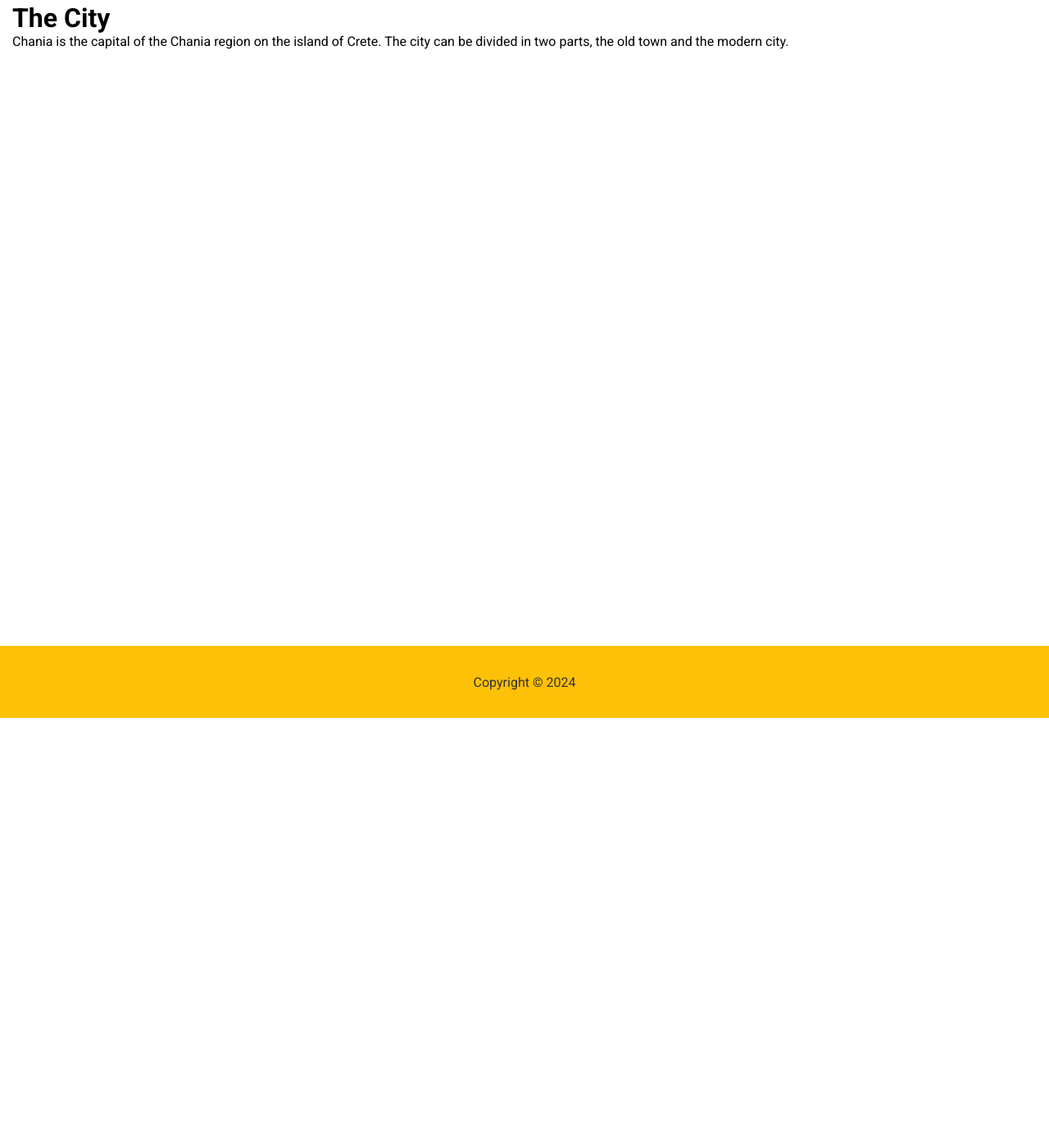
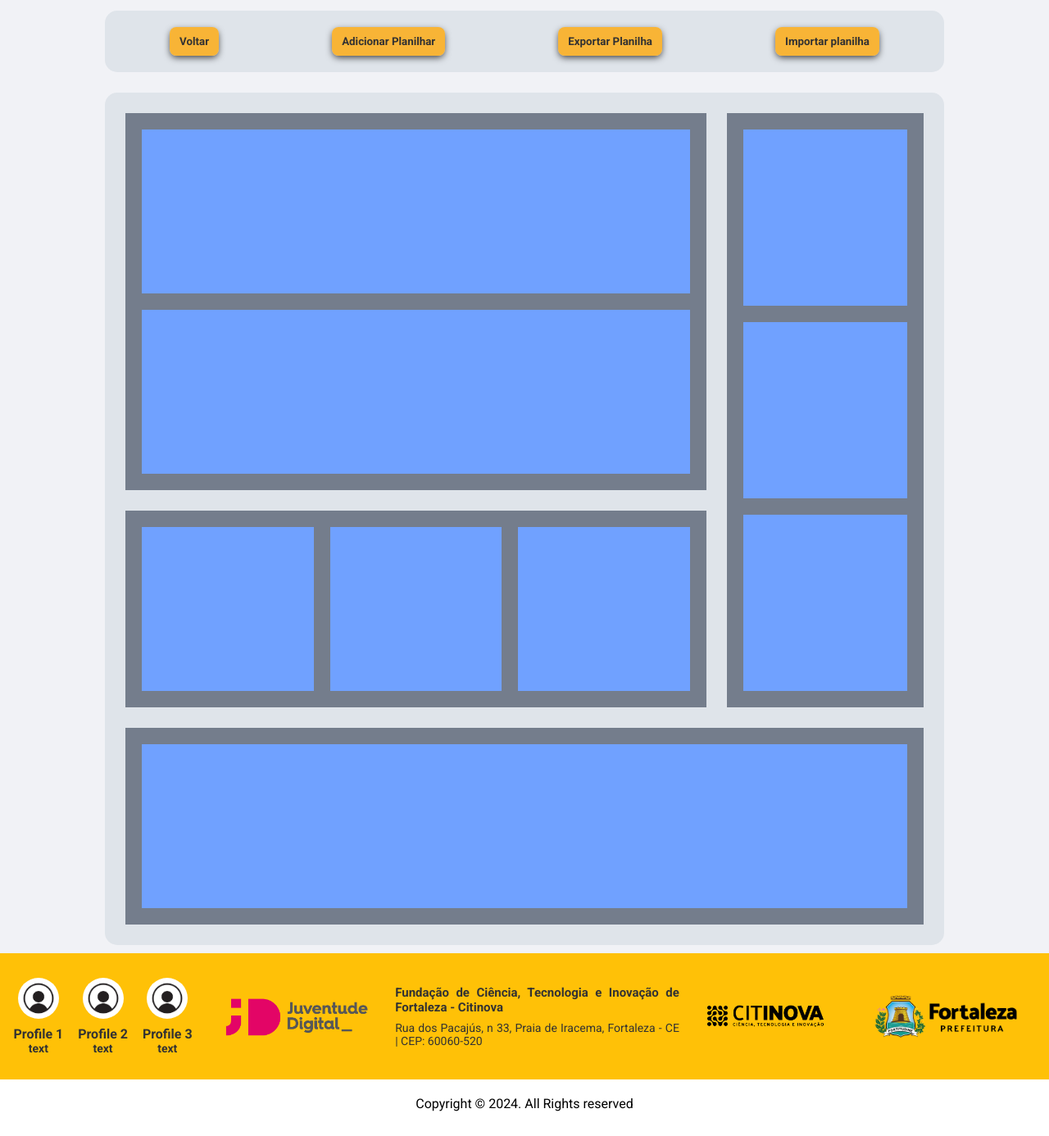
Before and after one commit to peddrobatista/Projetos_UI, a plain HTML site: page B.I_JD/index.html in a window 1280 px wide. Shown: the part 100-1486 px from the top of the page at 82% size. Before the commit the page ends 976 px from the top, so only its background shows below. Drawn offline with Linux system fonts and the light colour scheme.

Commit message:
Estizando a grid...

```diff
--- a/B.I_JD/index.html
+++ b/B.I_JD/index.html
@@ -4,22 +4,95 @@
     <meta charset="UTF-8">
     <meta name="viewport" content="width=device-width, initial-scale=1.0">
     <link rel="stylesheet" href="styles.css">
-    <title>Document</title>
+    <title>Dashboard</title>
 </head>
 <body>
     <div class="header ">
-        <img src="images/logo-jdRosa 1.png" alt="logo-jdRosa" width="170">
+        <img src="images/logo-jdRosa.png" alt="logo-jdRosa" width="170">
         <h1>Estatísticas</h1>
         <img src="images/logo_prefeitura.png" alt="logo_prefeitura" width="180">
     </div>
-    <div class="row">
-        <div class="col-12 col-s-12">
-            <h1>The City</h1>
-            <p>Chania is the capital of the Chania region on the island of Crete. The city can be divided in two parts, the old town and the modern city.</p>
+    <section>
+        <div class="container">
+            <menu>
+                <ul>
+                    <li><button>Voltar</button></li>
+                    <li><button>Adicionar Planilhar</button></li>
+                    <li><button>Exportar Planilha</button></li>
+                    <li><button>Importar planilha</button></li>
+                </ul>
+            </menu>
+            <div class="grid-container">
+                    <div class="grid-item i1">
+                        <div class="gi g1"></div>
+                        <div class="gi g2"></div>
+                    </div>
+                    <div class="grid-item i2">
+                        <div class="gi g1"></div>
+                        <div class="gi g2"></div>
+                        <div class="gi g3"></div>
+                    </div>
+                    <div class="grid-item i3">
+                        <div class="gi g1"></div>
+                        <div class="gi g2"></div>
+                        <div class="gi g3"></div>
+                    </div>
+                    <div class="grid-item i4">
+                        <div class="gi g1"></div>
+                    </div>
+            </div>
         </div>
-    </div>
-    <div class="footer">
-        <p>Copyright &copy; 2024</p>
+    </section>
+    <footer>
+        <div class="container">
+            <div class="sec profiles">
+                <div class="container">
+                    <div class="profile">
+                        <div class="img">
+                            <img src="./images/user_avater.jpg" alt="profile" width="50px">
+                        </div>
+                        <div class="text">
+                            <h4>Profile 1</h4>
+                            <p>text</p>
+                        </div>
+                    </div>
+                    <div class="profile">
+                        <div class="img">
+                            <img src="./images/user_avater.jpg" alt="profile" width="50px">
+                        </div>
+                        <div class="text">
+                            <h4>Profile 2</h4>
+                            <p>text</p>
+                        </div>
+                    </div>
+                    <div class="profile">
+                        <div class="img">
+                            <img src="./images/user_avater.jpg" alt="profile" width="50px">
+                        </div>
+                        <div class="text">
+                            <h4>Profile 3</h4>
+                            <p>text</p>
+                        </div>
+                    </div>
+                </div>
+            </div>
+            <div class="sec logos jd">
+                <img src="./images/logo-jdRosa.png" alt="logo-jdRosa" width="180">
+            </div>
+            <div class=" sec endereco">
+                <h2>Fundação de Ciência, Tecnologia e Inovação de Fortaleza - Citinova</h2>
+                <p>Rua dos Pacajús, n 33, Praia de Iracema, Fortaleza - CE | CEP: 60060-520 </p>
+            </div>
+            <div class="sec logos citinova">
+                <img src="./images/citinova.png" alt="logo-citinova" width="200">
+            </div>
+            <div class="sec logos prefeitura">
+                <img src="./images/logo_prefeitura.png" alt="logo-prefeitura" width="200">
+            </div>
+        </div>
+    </footer>
+    <div class="copyrightText">
+        <p>Copyright &copy; 2024. All Rights reserved</p>
     </div>
 </body>
 </html>
--- a/B.I_JD/styles.css
+++ b/B.I_JD/styles.css
@@ -3,103 +3,273 @@
     margin: 0;
     padding: 0;
     box-sizing: border-box;
+    font-family: "Roboto", sans-serif;
 }
-.row {
-    height: 100vh;
-}
-.row::after {
-    content: "";
-    clear: both;
-    display: table;
+body {
+  background: #f1f2f6;
 }
 
-[class*="col-"] {
-    float: left;
-    padding: 15px;
+.header {
+  background-color: #ffc107;
+  color: #333232;
+  display: flex;
+  justify-content: space-between;
+  align-items: center;
+  padding: 15px;
+  height: 11vh;
+  width: 100%;
 }
 
-html {
-    font-family: "Roboto", sans-serif;
+/* Configurações do menu */
+menu ul {
+  background-color: #dfe4ea;
+  list-style: none;
+  width: 80%;
+  margin: 25px auto 25px auto;
+  padding: 10px;
+  display: flex;
+  justify-content: space-around;
+  align-items: center;
+  border-radius: 15px;
+}
+menu ul li {
+  display: inline-block;
+}
+menu ul li button {
+  margin: 10px 12px;
+  padding: 10px 12px;
+  border-radius: 8px;
+  outline: none;
+  border: none;
+  background: #ffa602c5;
+  color: #333232;
+  font-weight: 600;
+  box-shadow: 0px 3px 8px -1px rgba(0,0,0,0.75);
 }
 
-  .header {
-    background-color: #ffc107;
-    color: #333232;
-    display: flex;
-    justify-content: space-between;
-    align-items: center;
-    padding: 15px;
-    height: 11vh;
+/* Configuranções do container e grid */
+section .container {
+  min-height: 100vh;
+  width: 100%;
+}
+
+.container .grid-container {
+  width: 80%;
+  display: grid;
+  grid-template-columns: 1fr 1fr 1fr 1fr;
+  gap: 25px;
+  padding: 25px;
+  background: #dfe4ea;
+  margin: 10px auto;
+  justify-content: center;
+  border-radius: 15px;
+}
+
+.grid-container .grid-item {
+  background: #747d8c;
+  display: grid;
+  padding: 20px;
+}
+.grid-item .gi {
+  padding: 100px;
+  background: #70a1ff;
+}
+.i1 {
+  grid-area: i1;
+  grid-template-columns: auto;
+  gap: 20px;
+}
+.i2 {
+  grid-area: i2;
+  grid-template-columns: auto;
+  gap: 20px;
+}
+.i3 {
+  grid-area: i3;
+  grid-template-columns: auto auto auto;
+  gap: 20px;
+}
+.i4 {
+  grid-area: i4;
+  grid-template-columns: auto;
+  gap: 20px;
+}
+
+.grid-container {
+  grid-template-areas: 'i1 i1 i1 i2'
+                       'i1 i1 i1 i2'
+                       'i3 i3 i3 i2'
+                       'i4 i4 i4 i4';
+}
+
+/*.grid-item .items {
+  padding: 120px;
+  background-color: #dfe4ea;
+}*/
+
+ /* Configurações do footer*/
+footer {
+  background-color: #ffc107;
+  position: relative;
+  padding: 10px 10px;
+  height: auto;
+  width: 100%;
+}
+
+footer .container {
+  width: 100%;
+  display: grid;
+  grid-template-columns: 1fr 1fr 1.5fr 0.5fr 1fr;
+  gap: 5px;
+}
+
+footer .container .sec {
+  /*border: 1px solid #ccc;*/
+  color: #333232;
+}
+
+footer .container .sec h2 {
+  position: relative;
+  font-weight: 600;
+  margin-bottom: 8px;
+  font-size: 15px;
+}
+footer .container .sec p {
+  font-size: 14px;
+}
+
+/* configuração da seção perfis do footer*/
+footer .container .profiles .container {
+  display: grid;
+  grid-template-columns: 1fr 1fr 1fr;
+  gap: 5px;
+}
+
+footer .container .profiles .container .profile {
+  display: flex;
+  flex-direction: column;
+  align-items: center;
+  justify-content: center;
+  /*border: 1px solid #ddd;*/
+  padding: 20px 3px;
+
+}
+
+footer .container .profiles .container .profile .img  img{
+  border-radius: 50%;
+  margin-bottom: 5px;
+}
+footer .container .profiles .container .profile .text {
+  text-align: center;
+}
+footer .container .profiles .container .profile .text p {
+  font-weight: 600;
+}
+/* Configurações do enderço do footer */
+footer .container .endereco {
+  text-align: justify;
+  align-content: center;
+}
+
+/* Configurações das logos do footer */
+footer .container .logos {
+  display: grid;
+  justify-content: center;
+  align-content: center;
+}
+
+/* Configurações do Copyright */
+.copyrightText {
+  width: 100%;
+  background: #fff;
+  padding: 20px 100px 30px;
+  text-align: center;
+}
+
+/* Configurações da responsividade do footer em diferentes telas */
+@media (max-width: 1244px) {
+  .i3 .gi {
+    padding: 70px;
+  }
+}
+@media (max-width: 1014px) {
+  .grid-container {
+    grid-template-areas: 'i1 i1 i1 i1'
+                         'i2 i2 i2 i2'
+                         'i3 i3 i3 i3'
+                         'i4 i4 i4 i4';
+  }
+  .i2 .gi {
+    padding: 50px;
+  }
+  .i3 .gi {
+    padding: 50px;
+  }
+  .i2 {
+    grid-area: i2;
+    grid-template-columns: 1fr 1fr 1fr;
+    gap: 20px;
+  }
+  footer {
+    padding: 5px;
   }
 
-  .menu ul {
-    list-style-type: none;
-    margin: 0;
-    padding: 0;
+  footer .container {
+    width: 100%;
+    display: grid;
+    grid-template-columns: repeat(3,2fr);
+    gap: 5px;
+  }
+  .copyrightText {
+    padding: 20px 40px 30px;
+  }
+}
+
+@media (max-width: 768px) {
+  .header img {
+    width: 80px;
   }
 
-  .menu li {
-    padding: 8px;
-    margin-bottom: 7px;
-    background-color: #33b5e5;
-    color: #ffffff;
-    box-shadow: 0 1px 3px rgba(0,0,0,0.12), 0 1px 2px rgba(0,0,0,0.24);
+  .header h1 {
+    font-size: 15px;
   }
 
-  .menu li:hover {
-    background-color: #0099cc;
+  footer .container {
+    width: 100%;
+    display: grid;
+    grid-template-columns: repeat(1,1fr);
+    gap: 20px;
   }
-
-  .aside {
-    background-color: #33b5e5;
-    padding: 15px;
-    color: #ffffff;
-    text-align: center;
-    font-size: 14px;
-    box-shadow: 0 1px 3px rgba(0,0,0,0.12), 0 1px 2px rgba(0,0,0,0.24);
+  footer .container .profiles .container {
+    display: grid;
+    grid-template-columns: 1fr 1fr 1fr;
+    gap: 5px;
+    justify-content: space-between;
   }
-
-  .footer {
-    background-color: #ffc107;
-    color: #333232;
+  footer .container .endereco {
     text-align: center;
     align-content: center;
-    padding: 15px;
-    height: 11vh;
   }
+  footer .container .logos img {
+    display: grid;
+    justify-content: center;
+    align-content: center;
+    width: 230px;
+  }
+}
 
-  /* For mobile phones: */
-  [class*="col-"] {
-    width: 100%;
+@media (max-width: 535px) {
+  /* Configurações do menu */
+  menu ul {
+    justify-content: center;
   }
-
-  @media only screen and (min-width: 400px) {
-    /* For tablets: */
-    .col-s-1 {width: 8.33%;}
-    .col-s-2 {width: 16.66%;}
-    .col-s-3 {width: 25%;}
-    .col-s-4 {width: 33.33%;}
-    .col-s-5 {width: 41.66%;}
-    .col-s-6 {width: 50%;}
-    .col-s-7 {width: 58.33%;}
-    .col-s-8 {width: 66.66%;}
-    .col-s-9 {width: 75%;}
-    .col-s-10 {width: 83.33%;}
-    .col-s-11 {width: 91.66%;}
-    .col-s-12 {width: 100%;}
+  menu ul li button {
+    font-size: 8px;
   }
-  @media only screen and (min-width: 768px) {
-    /* For desktop: */
-    .col-1 {width: 8.33%;}
-    .col-2 {width: 16.66%;}
-    .col-3 {width: 25%;}
-    .col-4 {width: 33.33%;}
-    .col-5 {width: 41.66%;}
-    .col-6 {width: 50%;}
-    .col-7 {width: 58.33%;}
-    .col-8 {width: 66.66%;}
-    .col-9 {width: 75%;}
-    .col-10 {width: 83.33%;}
-    .col-11 {width: 91.66%;}
-    .col-12 {width: 100%;}
+  .i2 .gi {
+    padding: 20px;
   }
+  .i3 .gi {
+    padding: 20px;
+  }
+}
```
Also changed, not shown: B.I_JD/images/citinova.png (added), B.I_JD/images/logo-jdRosa.png (renamed from B.I_JD/images/logo-jdRosa 1.png), B.I_JD/images/user_avater.jpg (added).
